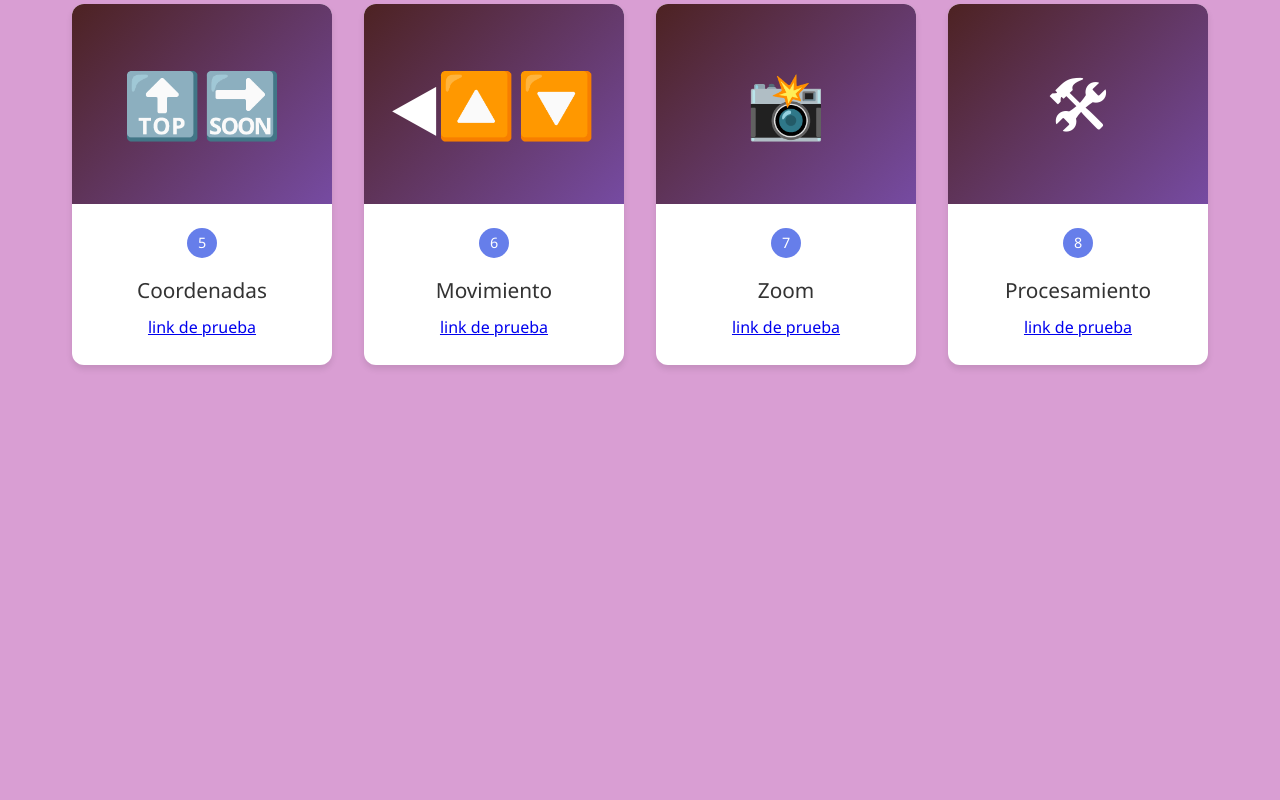
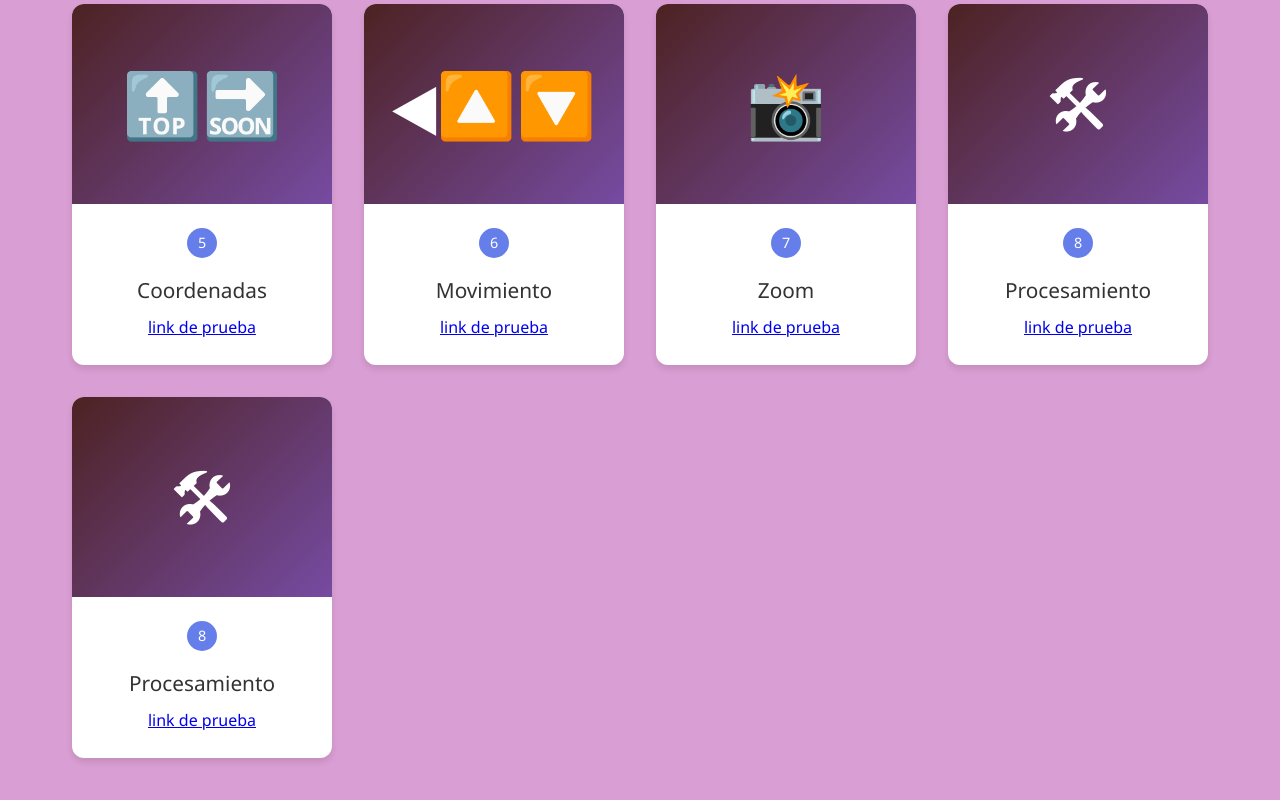
Before and after one commit to leo55-ux/portafolio_va, a plain HTML site: page index.html in a window 1280 px wide. Shown: the part 1414-2214 px from the top of the page. Before the commit the page ends 1859 px from the top, so only its background shows below. Drawn offline with Linux system fonts and the light colour scheme.

Commit message:
Update index.html

```diff
--- a/index.html
+++ b/index.html
@@ -236,6 +236,15 @@
                     <span class="card-number">8</span>
                     <h3>Procesamiento</h3>
                     <a href="procesamiento.html">link de prueba</a>
+                     </div>
+            </div>
+            <!-- Card 8 -->
+            <div class="card">
+                <div class="card-image">🛠</div>
+                <div class="card-content">
+                    <span class="card-number">8</span>
+                    <h3>Procesamiento</h3>
+                    <a href="OCR.html">link de prueba</a>
                 </div>
             </div>
         </div>
```
